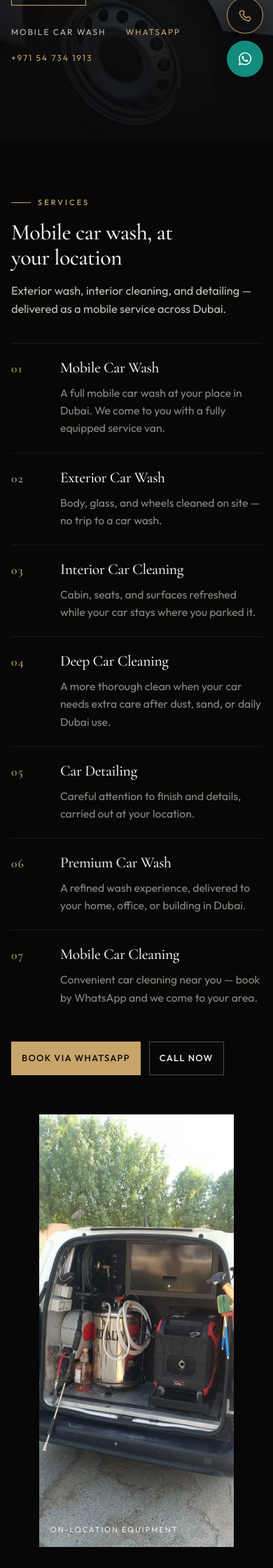
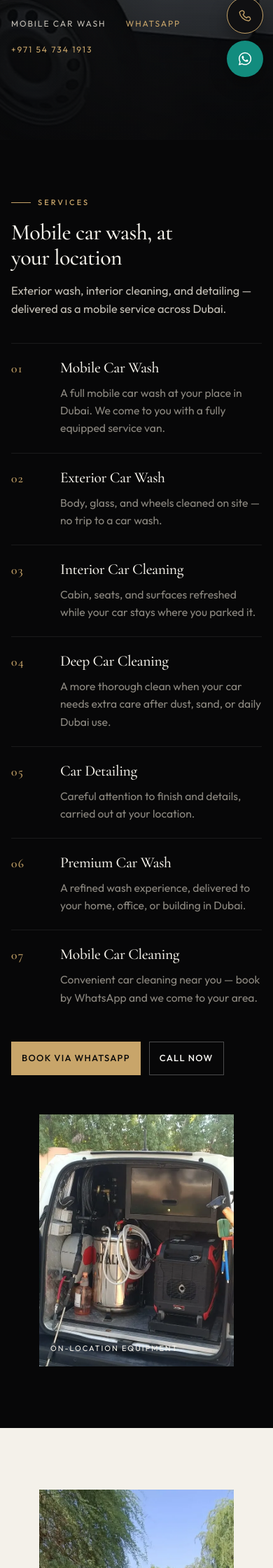
Before and after one commit to m-elsaad22/photo, a PHP site: page / in a window 390 px wide. Shown: the part 720-2960 px from the top of the page at 70% size. Run offline with PHP 8.4, Linux system fonts and the light colour scheme.

Commit message:
Polish mobile menu, image crops, and reveal fallbacks
Fix the drawer covering page content, keep Arabic hero copy on the left,
crop gallery portraits on the van, and hide a missing naqi-7.jpg without
leaving a broken image.

Co-authored-by: m-elsaad22 <m-elsaad22@users.noreply.github.com>

```diff
--- a/css/styles.css
+++ b/css/styles.css
@@ -387,6 +387,17 @@ button:focus-visible {
   margin-top: 28px;
 }
 body.nav-open { overflow: hidden; }
+body.nav-open .float-btns,
+body:has(dialog.lightbox[open]) .float-btns {
+  visibility: hidden;
+  pointer-events: none;
+}
+
+.hero,
+.section,
+.booking {
+  scroll-margin-top: 72px;
+}
 
 .hero {
   position: relative;
@@ -405,10 +416,11 @@ body.nav-open { overflow: hidden; }
 .hero-media img {
   width: 100%;
   height: 100%;
+  max-width: none;
 }
 .hero-media img {
   object-fit: cover;
-  object-position: 62% 50%;
+  object-position: 70% 50%;
   transform: scale(1.04);
   animation: heroZoom 22s var(--ease) forwards;
 }
@@ -548,12 +565,17 @@ body.nav-open { overflow: hidden; }
   min-height: 360px;
   overflow: hidden;
 }
+.services-aside picture,
 .services-aside img {
+  position: absolute;
+  inset: 0;
   width: 100%;
   height: 100%;
+  max-width: none;
+}
+.services-aside img {
   object-fit: cover;
-  object-position: center;
-  min-height: 360px;
+  object-position: center 42%;
 }
 .services-aside figcaption {
   position: absolute;
--- a/index.html
+++ b/index.html
@@ -228,7 +228,7 @@
         <p class="eyebrow">Dubai · Mobile service</p>
         <h1>Mobile Car Wash in Dubai</h1>
         <p class="hero-sub">Premium Car Wash, Wherever You Are</p>
-        <p class="hero-ar" lang="ar" dir="rtl">غسيل سيارات متنقل في دبي</p>
+        <p class="hero-ar" lang="ar">غسيل سيارات متنقل في دبي</p>
         <p class="lede">NAQI WASH comes to your home, office, or building. Book a mobile car wash in Dubai by WhatsApp or phone.</p>
         <div class="cta-row">
           <a class="btn btn-gold" data-whatsapp href="https://wa.me/971547341913">Book a Wash</a>
@@ -453,7 +453,7 @@
             </picture>
           </button>
           <button class="gallery-item g-7" type="button" data-optional="true" data-src="images/naqi-7.jpg" data-alt="NAQI WASH mobile car wash in Dubai" data-caption="NAQI WASH in Dubai">
-            <img src="images/naqi-7.jpg" width="632" height="1400" alt="NAQI WASH mobile car wash in Dubai" loading="lazy" decoding="async">
+            <img src="images/naqi-7.jpg" width="632" height="1400" alt="NAQI WASH mobile car wash in Dubai" loading="lazy" decoding="async" onerror="this.closest('.gallery-item').hidden=true">
           </button>
         </div>
       </div>
--- a/js/site.js
+++ b/js/site.js
@@ -142,6 +142,7 @@
     if (e.key === "Escape") closeLightbox();
   });
 
+  var revealEls = document.querySelectorAll(".reveal");
   if ("IntersectionObserver" in window) {
     var io = new IntersectionObserver(function (entries) {
       entries.forEach(function (entry) {
@@ -150,10 +151,13 @@
           io.unobserve(entry.target);
         }
       });
-    }, { threshold: 0.12, rootMargin: "0px 0px -8% 0px" });
-    document.querySelectorAll(".reveal").forEach(function (el) { io.observe(el); });
+    }, { threshold: 0.08, rootMargin: "80px 0px 10% 0px" });
+    revealEls.forEach(function (el) { io.observe(el); });
+    setTimeout(function () {
+      revealEls.forEach(function (el) { el.classList.add("is-in"); });
+    }, 1400);
   } else {
-    document.querySelectorAll(".reveal").forEach(function (el) { el.classList.add("is-in"); });
+    revealEls.forEach(function (el) { el.classList.add("is-in"); });
   }
 
   void phone;
```
Also changed, not shown: other parts of css/styles.css (+25 -10 lines).
